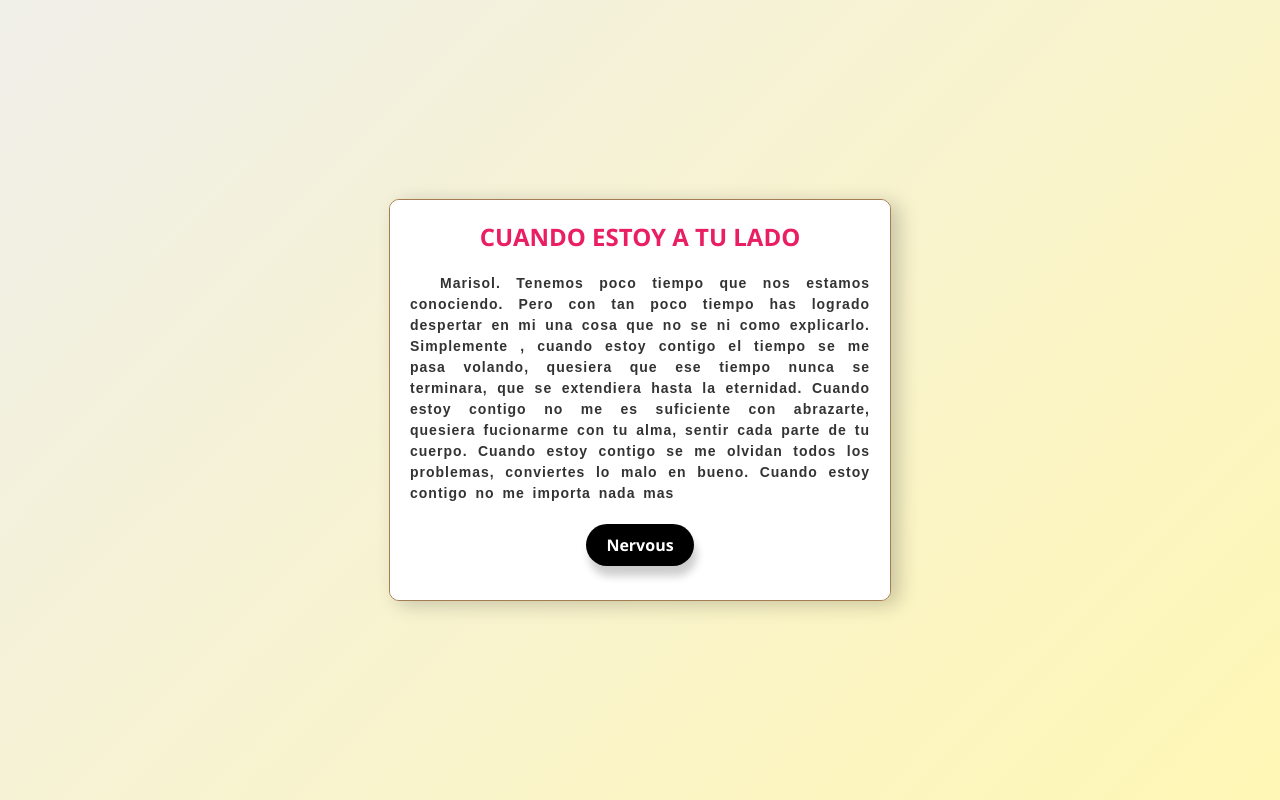
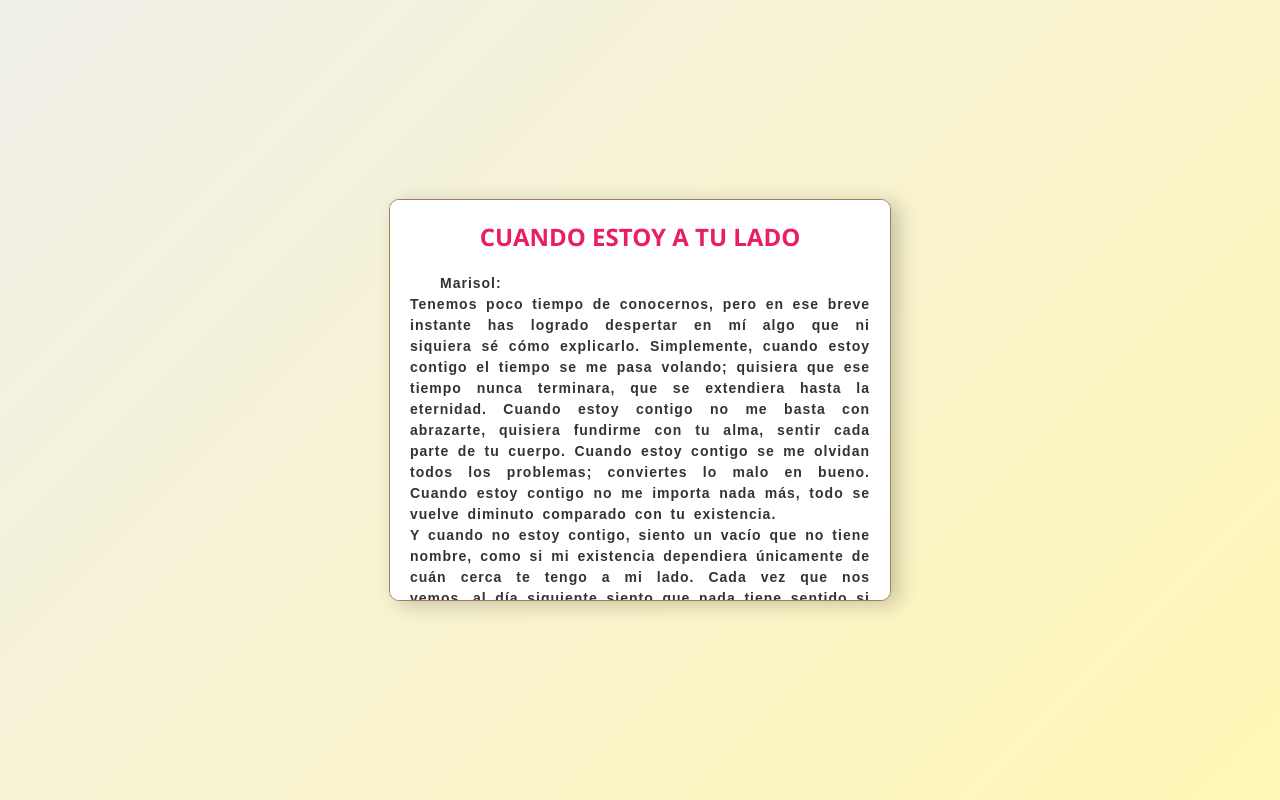
Before and after one commit to hectorpreciado5934-boop/letter-2.0, a plain HTML site: page index.html in a window 1280 px wide. Both pictures are taken after a click on the element 640 px from the left and 400 px from the top of the page. Drawn offline with Linux system fonts and the light colour scheme; grey boxes are pictures that could not be loaded.

Commit message:
carta terminada

```diff
--- a/index.html
+++ b/index.html
@@ -19,15 +19,20 @@
            Cuando estoy a tu lado
         </h2>
         <p>
-          Marisol. Tenemos poco tiempo que nos estamos conociendo. Pero con tan poco tiempo has logrado despertar en mi una cosa que no se ni como explicarlo. Simplemente , cuando estoy contigo el tiempo se me pasa volando, quesiera que ese tiempo nunca se terminara, que se extendiera hasta la eternidad. Cuando estoy contigo no me es suficiente con abrazarte, quesiera fucionarme con tu alma, sentir cada parte de tu cuerpo. Cuando estoy contigo se me olvidan todos los problemas, conviertes lo malo en bueno. Cuando estoy contigo no me importa nada mas
+         Marisol: <br>
+
+Tenemos poco tiempo de conocernos, pero en ese breve instante has logrado despertar en mí algo que ni siquiera sé cómo explicarlo. Simplemente, cuando estoy contigo el tiempo se me pasa volando; quisiera que ese tiempo nunca terminara, que se extendiera hasta la eternidad. Cuando estoy contigo no me basta con abrazarte, quisiera fundirme con tu alma, sentir cada parte de tu cuerpo. Cuando estoy contigo se me olvidan todos los problemas; conviertes lo malo en bueno. Cuando estoy contigo no me importa nada más, todo se vuelve diminuto comparado con tu existencia.
+
+<br> Y cuando no estoy contigo, siento un vacío que no tiene nombre, como si mi existencia dependiera únicamente de cuán cerca te tengo a mi lado. Cada vez que nos vemos, al día siguiente siento que nada tiene sentido si tú no estás; nada vale la pena si no eres tú. <hr>
+
+"Toda existía si tenía relación contigo, toda mi vida solo tenía sentido si se vinculaba a ti. Transformaste toda mi existencia."
+<br> <span>— Stefan Zweig, Carta a una desconocida</span>
         </p>
 
         <div class="spotify-link">
-          <a
-            href=https://open.spotify.com/track/113xf7t4qNM7038YJvauik
-            target="_blank"
-          >
-            Nervous
+
+
+         <iframe data-testid="embed-iframe" style="border-radius:12px" src="https://open.spotify.com/embed/track/0x7VKOWpEJflK0gvy3hTmk?utm_source=generator" width="100%" height="352" frameBorder="0" allowfullscreen="" allow="autoplay; clipboard-write; encrypted-media; fullscreen; picture-in-picture" loading="lazy"></iframe>
           </a>
         </div>
       </div>
--- a/style.css
+++ b/style.css
@@ -102,6 +102,10 @@ body {
   line-height: 1.5;
   color: #333;
 }
+.letter span {
+  font-size: 16px;
+  font-weight: 600;
+}
 
 .spotify-link {
   text-align: center;
@@ -126,6 +130,11 @@ body {
   background: #5c5454;
 }
 
+.spotify-link iframe {
+  width: 80%;
+  height: 200px;
+}
+
 .envelope.open .spotify-link {
   opacity: 1;
 }
```
